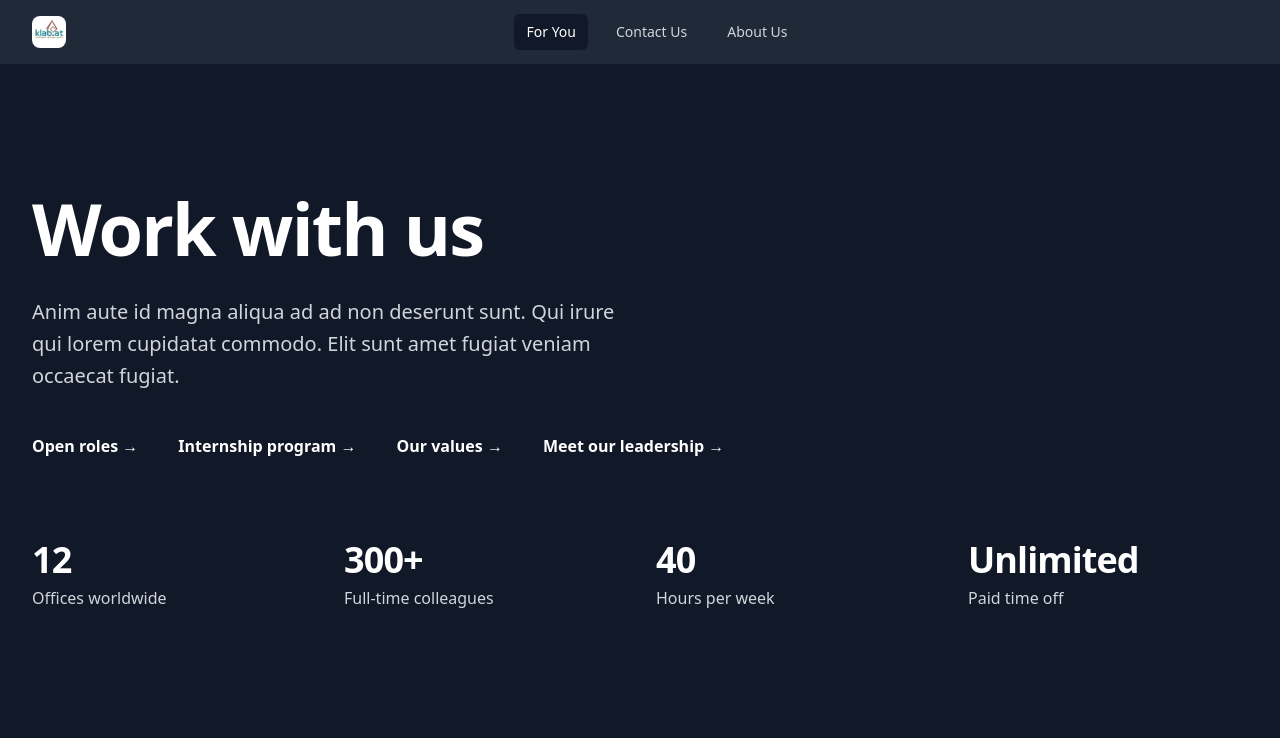
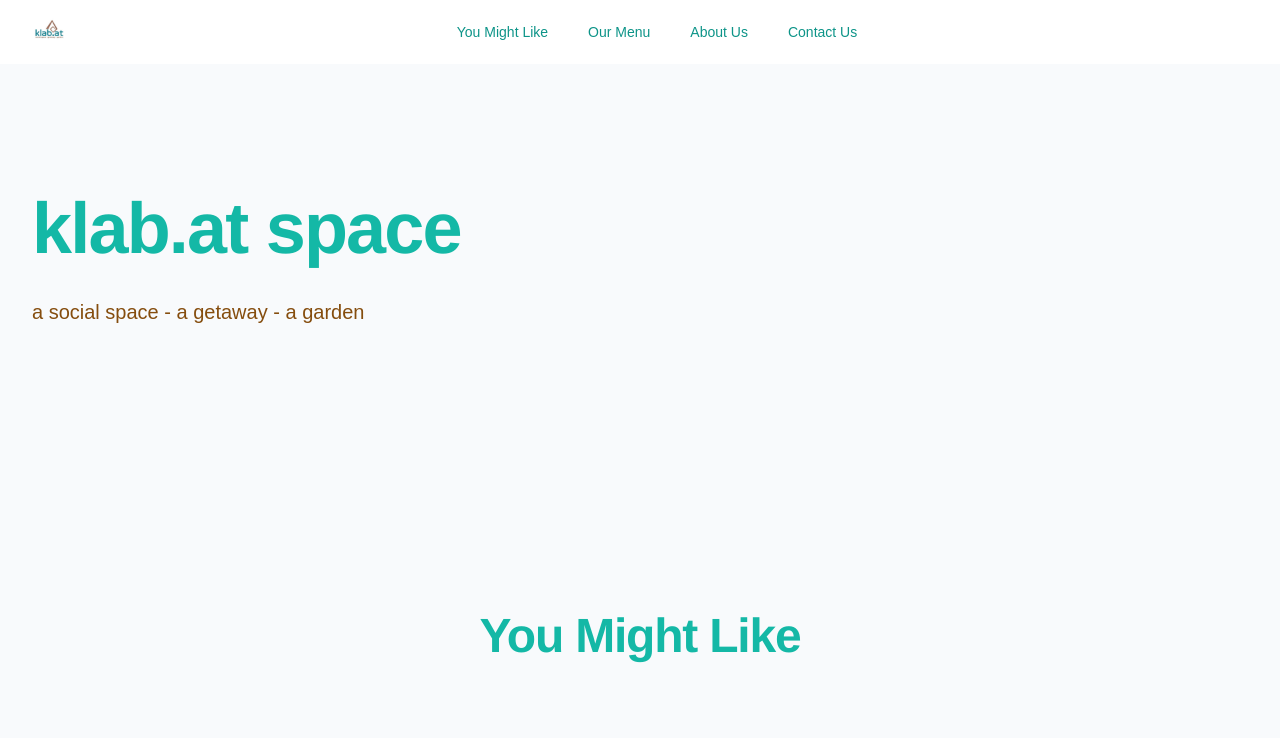
Before and after one commit to gijohardent/FinalProject-FrontEndWebDev, a React (Create React App) app: page / in a window 1280 px wide. Shown: the top 738 px of the page. Built offline with nearby package versions, Linux system fonts and the light colour scheme.

Commit message:
edit Header dan Navbar

```diff
--- a/src/components/Header/index.js
+++ b/src/components/Header/index.js
@@ -1,19 +1,6 @@
-const links = [
-  { name: "Open roles", href: "#" },
-  { name: "Internship program", href: "#" },
-  { name: "Our values", href: "#" },
-  { name: "Meet our leadership", href: "#" },
-];
-const stats = [
-  { name: "Offices worldwide", value: "12" },
-  { name: "Full-time colleagues", value: "300+" },
-  { name: "Hours per week", value: "40" },
-  { name: "Paid time off", value: "Unlimited" },
-];
-
 export default function Header() {
   return (
-    <div className="relative isolate overflow-hidden bg-gray-900 py-24 sm:py-32">
+    <div className="relative isolate overflow-hidden bg-slate-50 dark:bg-gray-900 py-24 sm:py-32">
       <div
         aria-hidden="true"
         className="hidden sm:absolute sm:-top-10 sm:right-1/2 sm:-z-10 sm:mr-10 sm:block sm:transform-gpu sm:blur-3xl"
@@ -24,33 +11,12 @@ export default function Header() {
       ></div>
       <div className="mx-auto max-w-7xl px-6 lg:px-8">
         <div className="mx-auto max-w-2xl lg:mx-0">
-          <h2 className="text-5xl font-semibold tracking-tight text-white sm:text-7xl">
-            Work with us
+          <h2 className="font-display text-5xl font-semibold tracking-tight text-teal-500 sm:text-7xl">
+            klab.at space
           </h2>
-          <p className="mt-8 text-pretty text-lg font-medium text-gray-300 sm:text-xl/8">
-            Anim aute id magna aliqua ad ad non deserunt sunt. Qui irure qui
-            lorem cupidatat commodo. Elit sunt amet fugiat veniam occaecat
-            fugiat.
+          <p className="font-body mt-8 text-pretty text-lg font-medium text-yellow-800 sm:text-xl/8">
+            a social space - a getaway - a garden
           </p>
-        </div>
-        <div className="mx-auto mt-10 max-w-2xl lg:mx-0 lg:max-w-none">
-          <div className="grid grid-cols-1 gap-x-8 gap-y-6 text-base/7 font-semibold text-white sm:grid-cols-2 md:flex lg:gap-x-10">
-            {links.map((link) => (
-              <a key={link.name} href={link.href}>
-                {link.name} <span aria-hidden="true">&rarr;</span>
-              </a>
-            ))}
-          </div>
-          <dl className="mt-16 grid grid-cols-1 gap-8 sm:mt-20 sm:grid-cols-2 lg:grid-cols-4">
-            {stats.map((stat) => (
-              <div key={stat.name} className="flex flex-col-reverse gap-1">
-                <dt className="text-base/7 text-gray-300">{stat.name}</dt>
-                <dd className="text-4xl font-semibold tracking-tight text-white">
-                  {stat.value}
-                </dd>
-              </div>
-            ))}
-          </dl>
         </div>
       </div>
     </div>
--- a/src/components/NavBar/index.js
+++ b/src/components/NavBar/index.js
@@ -6,9 +6,10 @@ import {
 import { Bars3Icon, XMarkIcon } from "@heroicons/react/24/outline";
 
 const navigation = [
-  { name: "For You", href: "#", current: true },
-  { name: "Contact Us", href: "#", current: false },
+  { name: "You Might Like", href: "#", current: false },
+  { name: "Our Menu", href: "#", current: false },
   { name: "About Us", href: "#", current: false },
+  { name: "Contact Us", href: "../Footer", current: false },
 ];
 
 function classNames(...classes) {
@@ -17,7 +18,7 @@ function classNames(...classes) {
 
 export default function NavBar() {
   return (
-    <Disclosure as="nav" className="bg-gray-800">
+    <Disclosure as="nav" className="bg-white dark:bg-gray-800 rounded-sm">
       <div className="mx-auto max-w-7xl px-2 sm:px-6 lg:px-8">
         <div className="relative flex h-16 items-center justify-between">
           <div className="absolute inset-y-0 right-0 flex items-center sm:hidden">
@@ -52,8 +53,8 @@ export default function NavBar() {
                     aria-current={item.current ? "page" : undefined}
                     className={classNames(
                       item.current
-                        ? "bg-gray-900 text-white"
-                        : "text-gray-300 hover:bg-gray-700 hover:text-white",
+                        ? "font-body bg-teal-600 text-amber-300 shadow-md"
+                        : "font-body text-teal-600 hover:bg-yellow-700 hover:text-white",
                       "rounded-md px-3 py-2 text-sm font-medium"
                     )}
                   >
```
